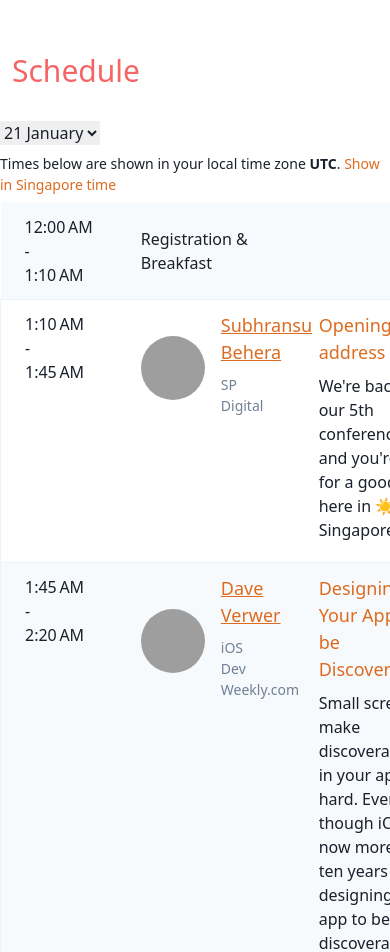
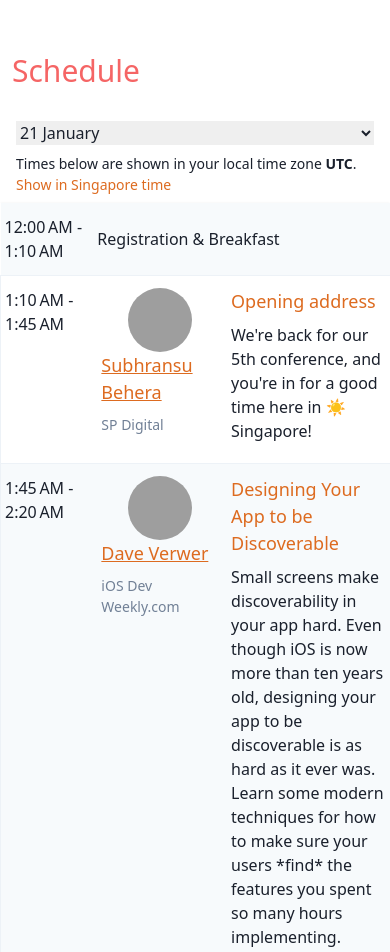
Before and after one commit to vinamelody/2021-website, a Gatsby site: page / in a window 390 px wide. Shown: the part 9380-10332 px from the top of the page. Built offline with nearby package versions, Linux system fonts and the light colour scheme; Gatsby itself is replaced by a stand-in of ours; grey boxes are pictures that could not be loaded; what @tailwindcss/ui would draw is missing.

Commit message:
fix table on mobile

```diff
--- a/src/components/basic/Tabs.js
+++ b/src/components/basic/Tabs.js
@@ -32,8 +32,8 @@ function Tabs (props) {
 
   return (
     <TabsContext.Provider value={value}>
-      <div className="sm:hidden">
-        <select name="conferenceDay" aria-label="Selected tab" className="form-select block-w-full" value={selected} onChange={selectHandler}>
+      <div className="sm:hidden mx-4 sm:mx-0">
+        <select name="conferenceDay" aria-label="Selected tab" className="form-select w-full" value={selected} onChange={selectHandler}>
           {
             children.map(option => {
               return (<option key={option.props.labelKey} value={option.props.labelKey}>{option.props.children}</option>)
--- a/src/components/composite/ScheduleSection.js
+++ b/src/components/composite/ScheduleSection.js
@@ -87,7 +87,7 @@ function ScheduleSection () {
         <Tabs.Tab labelKey='day1'>21 January</Tabs.Tab>
         <Tabs.Tab labelKey='day2'>22 January</Tabs.Tab>
       </Tabs>
-      <p className="text-sm">
+      <p className="text-sm mx-4 sm:mx-0">
         Times below are shown in your local time zone <strong>{localTimezone}</strong>.
             {
           (localTimezone !== SG_TIMEZONE && currentTimezone !== SG_TIMEZONE) && <a href='#' onClick={rerenderInSgTime}> Show in Singapore time</a>
@@ -99,7 +99,7 @@ function ScheduleSection () {
       <div className="shadow overflow-hidden border-b border-gray-200 sm:rounded-lg">
         <ScheduleTable schedule={localSchedule} tab={currentTab} />
       </div>
-      <p className="text-sm mt-8">Schedule may change without prior notice</p>
+      <p className="text-sm mx-4 sm:mx-0">Schedule may change without prior notice</p>
     </>
   )
 
--- a/src/components/composite/ScheduleTable.js
+++ b/src/components/composite/ScheduleTable.js
@@ -13,34 +13,33 @@ function ScheduleTable (props) {
   }
 
   return (
-    <table className="min-w-full divide-ydivide-gray-200" data-testid={tab}>
+    <table className="w-full divide-ydivide-gray-200" data-testid={tab}>
       <tbody className="bg-white divide-y divide-x divide-gray-200">
         {
           schedule.map((talk, index) => {
             if (talk.speaker_name === "Organiser") {
               return (
                 <tr key={index} className={classnameFor(index)}>
-                  <td className="w-1/4 px-6 py-3 whitespace-nowrap">{talk.start_at} - {talk.end_at}</td>
-                  <td className="w-1/3 px-6 py-3 whitespace-nowrap">{talk.title}</td>
-                  <td></td>
+                  <td className="w-1/6 sm:w-1/6 px-1 sm:px-6 py-3 whitespace-nowrap">{talk.start_at} - {talk.end_at}</td>
+                  <td className="sm:w-1/3 px-1 sm:px-6 py-3 whitespace-nowrap" colSpan="2">{talk.title}</td>
                 </tr>
               )
             } else {
               return (
                 <tr key={index} className={classnameFor(index)}>
-                  <td className="px-6 py-3 whitespace-nowrap align-top">{talk.start_at} - {talk.end_at}</td>
-                  <td className="px-6 py-3 whitespace-nowrap align-top">
-                    <div className="min-w-0 flex flex-1 items-center">
+                  <td className="w-1/6 sm:w-1/6 px-1 sm:px-6 py-3 whitespace-nowrap align-top">{talk.start_at} - {talk.end_at}</td>
+                  <td className="w-1/5 px-1 sm:px-6 py-3 whitespace-nowrap align-top">
+                    <div className="min-w-0 flex flex-col sm:flex-row items-center">
                       <div className="flex-shrink-0">
                         <img className="h-16 w-16 rounded-full" src={`../speakers/${talk.speaker_image}.jpg`} />
                       </div>
-                      <div className="min-w-0 flex-1 flex flex-col items-left px-4">
+                      <div className="min-w-0 flex-1 flex flex-col items-left px-1 sm:px-4">
                         <h3 className="font-medium text-orange-600 my-0 underline">{talk.speaker_name}</h3>
                         <p className="text-sm text-gray-600">{talk.speaker_company}</p>
                       </div>
                     </div>
                   </td>
-                  <td className="px-6 py-3 whitespace-nowrap align-top">
+                  <td className="w-1/3 px-1 sm:px-6 py-3 whitespace-nowrap align-top">
                     <div>
                       <h3 className="font-medium text-orange-600 my-0">{talk.title}</h3>
                       <p>{talk.talk_description}</p>
```
